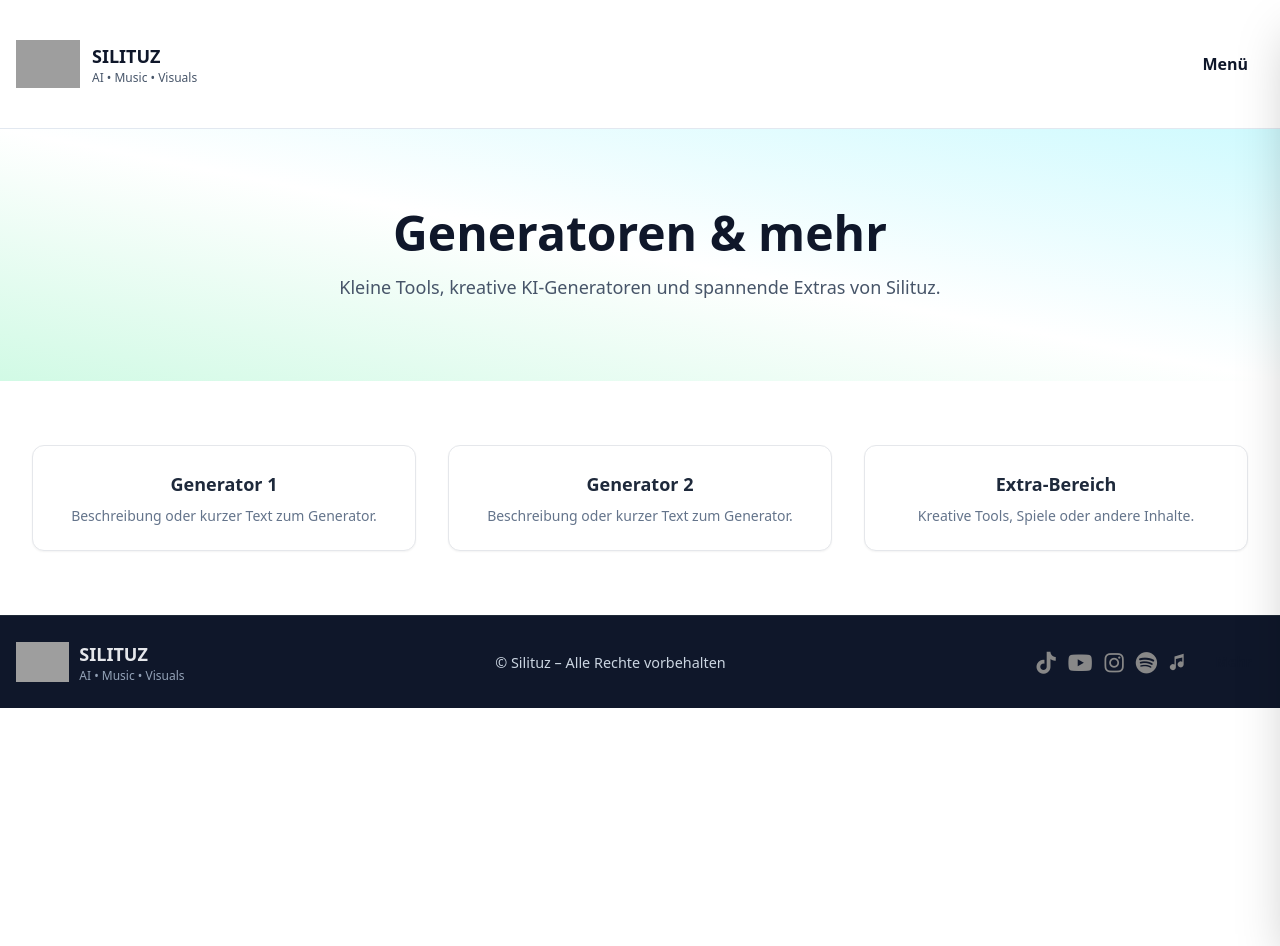
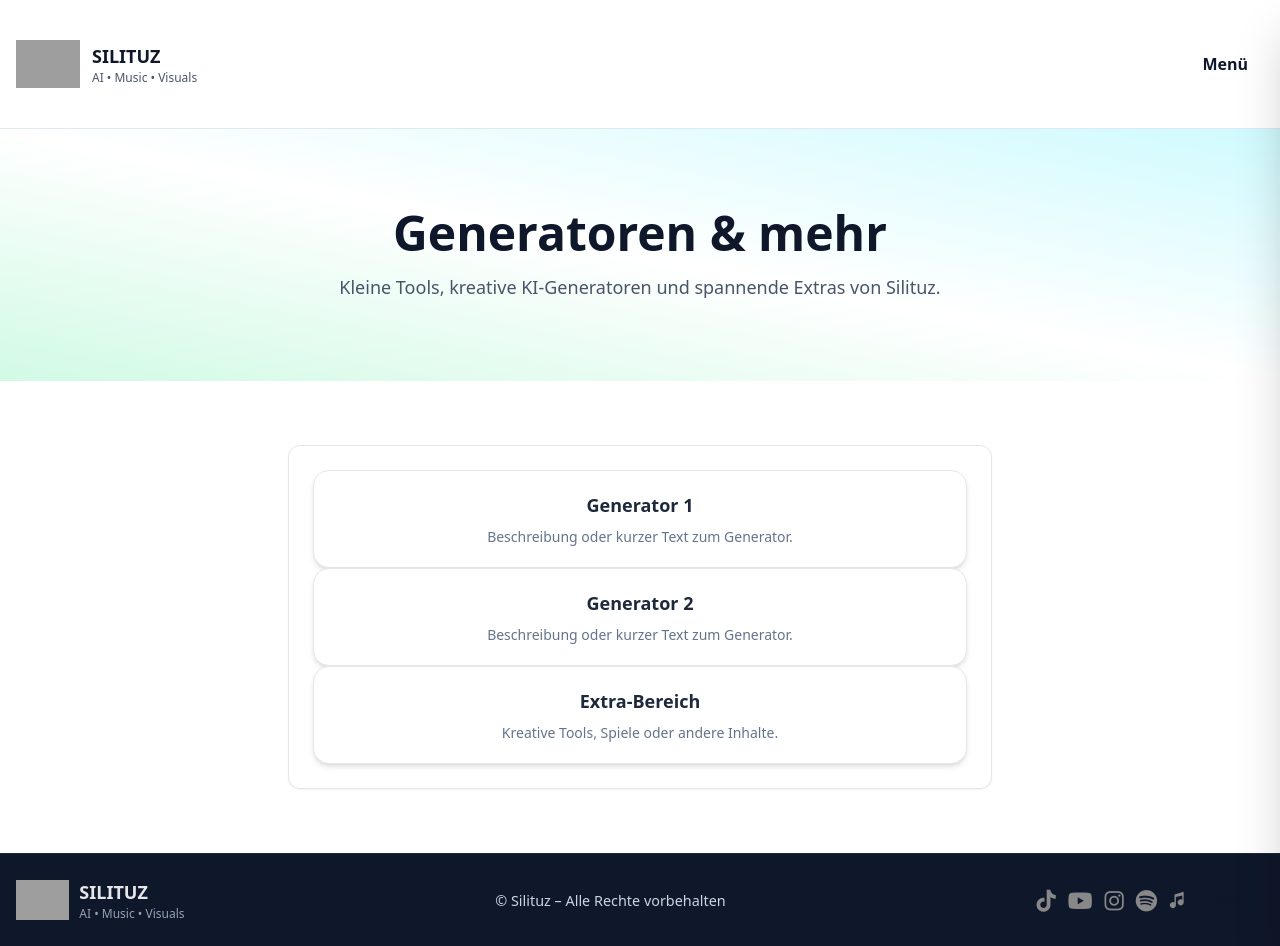
Before and after one commit to Silituz/silituz-website, a Jekyll site: the page built from generators.html, in a window 1280 px wide and 946 px high. Built offline with Jekyll 4.4.1, drawn with Linux system fonts in a browser that asks for light colours; nearby versions of some CDN libraries; grey boxes are pictures that could not be loaded.

Commit message:
Update generators.html

```diff
--- a/generators.html
+++ b/generators.html
@@ -12,18 +12,51 @@
 
   <!-- Content: Platzhalter für Generatoren -->
   <section class="py-16">
-    <div class="max-w-7xl mx-auto px-4 sm:px-6 lg:px-8 grid sm:grid-cols-2 lg:grid-cols-3 gap-8">
+  <div class="max-w-3xl mx-auto px-4 sm:px-6 lg:px-8 space-y-6">
       <div class="p-6 border rounded-xl shadow-sm bg-white text-center">
-        <h3 class="text-lg font-bold text-slate-800">Generator 1</h3>
-        <p class="mt-2 text-sm text-slate-500">Beschreibung oder kurzer Text zum Generator.</p>
+        <!-- Generator 1 -->
+    <a href="/generator-1"
+       class="group relative block overflow-hidden rounded-2xl shadow-md bg-white border border-gray-200 transition hover:shadow-lg">
+
+      <!-- Hintergrund-Fill -->
+      <span class="absolute inset-y-0 left-0 w-0 bg-emerald-500 transition-all duration-[1200ms] ease-out group-hover:w-full"></span>
+
+      <!-- Inhalt -->
+      <div class="relative z-10 px-6 py-5">
+        <h3 class="text-lg font-semibold text-slate-800 group-hover:text-white">Generator 1</h3>
+        <p class="mt-2 text-sm text-slate-500 group-hover:text-white/90">
+          Beschreibung oder kurzer Text zum Generator.
+        </p>
       </div>
-      <div class="p-6 border rounded-xl shadow-sm bg-white text-center">
-        <h3 class="text-lg font-bold text-slate-800">Generator 2</h3>
-        <p class="mt-2 text-sm text-slate-500">Beschreibung oder kurzer Text zum Generator.</p>
+    </a>
+
+    <!-- Generator 2 -->
+    <a href="/generator-2"
+       class="group relative block overflow-hidden rounded-2xl shadow-md bg-white border border-gray-200 transition hover:shadow-lg">
+
+      <span class="absolute inset-y-0 left-0 w-0 bg-emerald-500 transition-all duration-[1200ms] ease-out group-hover:w-full"></span>
+
+      <div class="relative z-10 px-6 py-5">
+        <h3 class="text-lg font-semibold text-slate-800 group-hover:text-white">Generator 2</h3>
+        <p class="mt-2 text-sm text-slate-500 group-hover:text-white/90">
+          Beschreibung oder kurzer Text zum Generator.
+        </p>
       </div>
-      <div class="p-6 border rounded-xl shadow-sm bg-white text-center">
-        <h3 class="text-lg font-bold text-slate-800">Extra-Bereich</h3>
-        <p class="mt-2 text-sm text-slate-500">Kreative Tools, Spiele oder andere Inhalte.</p>
+    </a>
+
+    <!-- Extra-Bereich -->
+    <a href="/extras"
+       class="group relative block overflow-hidden rounded-2xl shadow-md bg-white border border-gray-200 transition hover:shadow-lg">
+
+      <span class="absolute inset-y-0 left-0 w-0 bg-emerald-500 transition-all duration-[1200ms] ease-out group-hover:w-full"></span>
+
+      <div class="relative z-10 px-6 py-5">
+        <h3 class="text-lg font-semibold text-slate-800 group-hover:text-white">Extra-Bereich</h3>
+        <p class="mt-2 text-sm text-slate-500 group-hover:text-white/90">
+          Kreative Tools, Spiele oder andere Inhalte.
+        </p>
       </div>
-    </div>
-  </section>
+    </a>
+
+  </div>
+</section>
```
